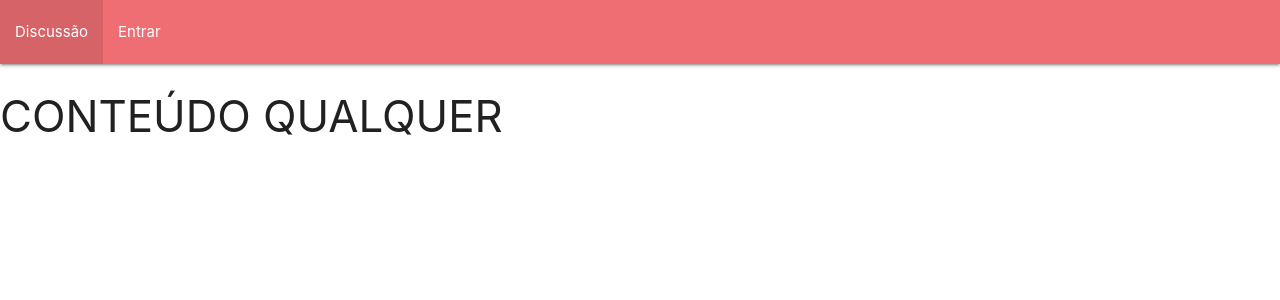
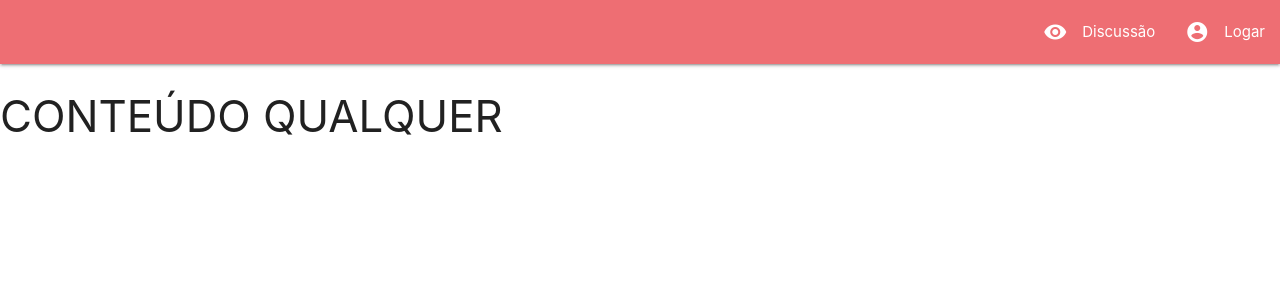
Before and after one commit to Rony-Peterson-bit/Comment-system, a PHP site: page / in a window 1280 px wide. Shown: the top 300 px of the page. Run offline with PHP 8.4, Linux system fonts and the light colour scheme.

Commit message:
update index

```diff
--- a/index.php
+++ b/index.php
@@ -15,14 +15,16 @@
 ?>
 
 	<nav>
-		<ul>
+	  <div class="nav-wrapper">
+		   <ul  class="right hide-on-med-and-down" >
+
 				<?php
 					if(isset($_SESSION['id_master']))
 					{ ?>
 						<li><a href="dados.php">Dados</a></li>
 		<?php		}
 				?>
-			<li><a href="discussao.php">Discussão</a></li>
+				<li><a href="discussao.php"><i class="material-icons left">visibility</i>Discussão</a></li>
 				<?php
 					if(isset($informacoes))//tem uma sessao, tem uma pessoa logada
 					{ ?>
@@ -30,10 +32,11 @@
 		<?php		}
 					else
 					{ ?>
-					<li><a href="entrar.php">Entrar</a></li>
+						<li><a href="entrar.php"><i class="material-icons left">account_circle</i> Logar</a></li>
 		<?php		}
 				?>
 			</ul>
+	  </div>
 	</nav>
 	<?php
 
```
Lines whose indentation alone changed are shown as unchanged.
